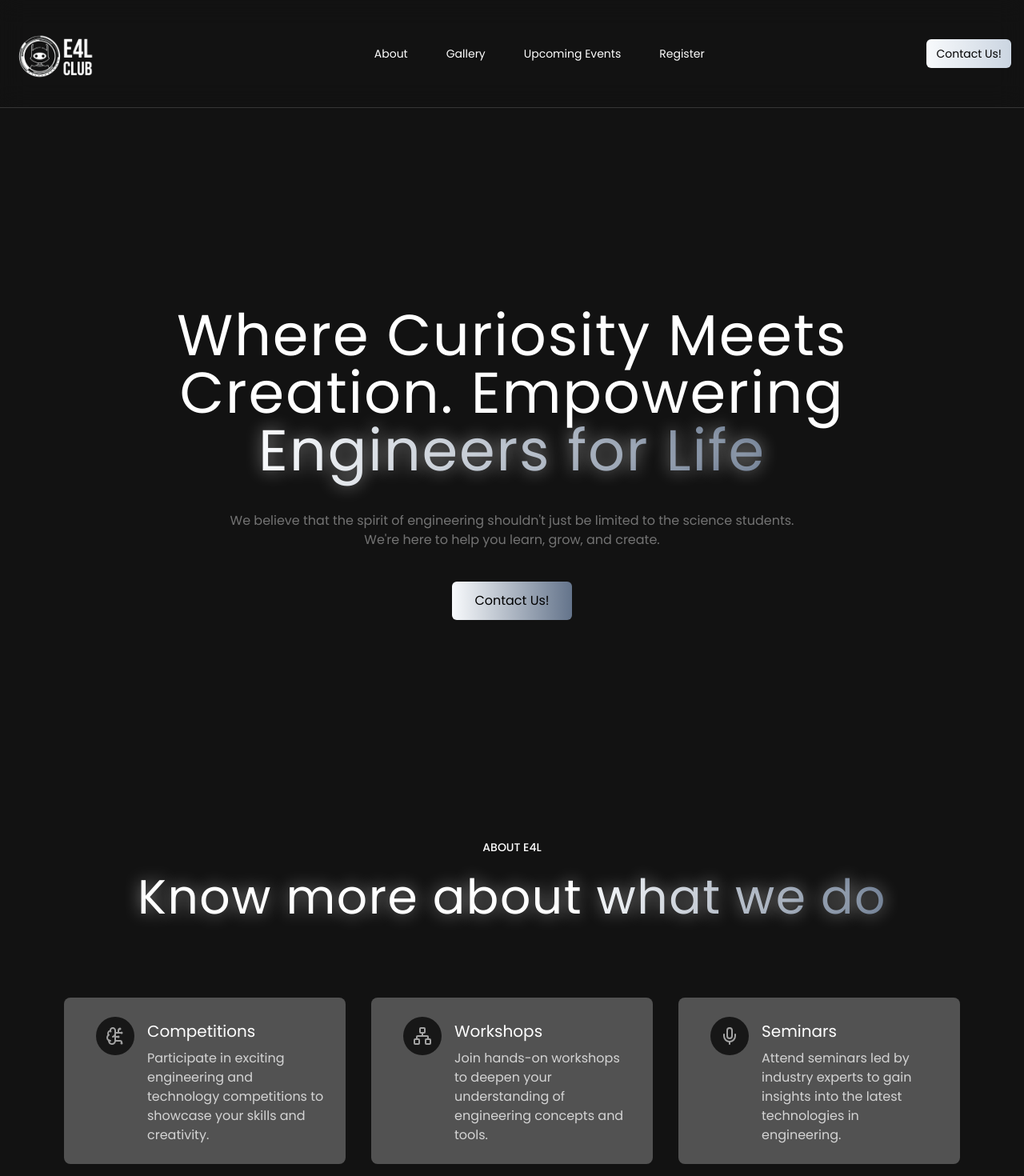
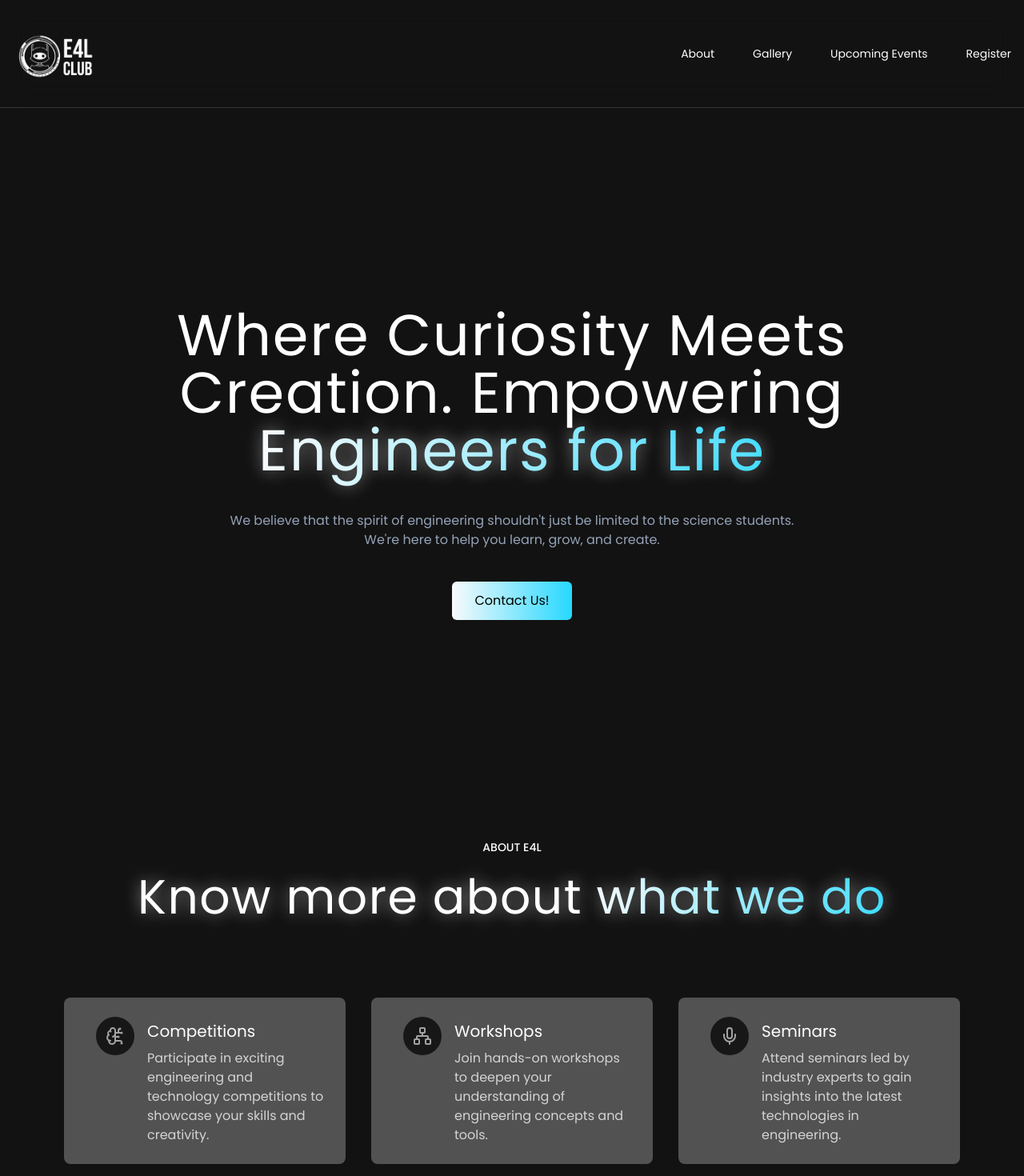
Before and after one commit to E4L-HWU/website, a React (Vite) app: page / in a window 1280 px wide. Shown: the top 1470 px of the page at 80% size. Built offline with nearby package versions, Linux system fonts and the light colour scheme.

Commit message:
Updated color scheme

```diff
--- a/src/components/About.jsx
+++ b/src/components/About.jsx
@@ -19,7 +19,7 @@ const About = () => {
                 >
                     Know more about
                     <span
-                        className="bg-gradient-to-r from-slate-50 to-slate-500 text-transparent bg-clip-text"
+                        className="bg-gradient-to-r from-slate-50 to-primaryBlue text-transparent bg-clip-text"
                         style={{ textShadow: "0 0 20px rgba(255, 255, 255, 0.5)" }}
                     >
                         {" "}what we do
@@ -29,15 +29,15 @@ const About = () => {
             <div className="flex flex-wrap mt-10 lg:mt-20">
                 {features.map((feature, index) => (
                     <div key={index} className="w-full sm:w-1/2 lg:w-1/3 p-4">
-                        <div className="bg-neutral-600 rounded-lg p-6 flex items-start transition-transform transform hover:-translate-y-2 hover:bg-white hover:shadow-lg hover:shadow-neutral-700 group">
+                        <div className="bg-neutral-600 rounded-lg p-6 flex items-start transition-transform transform hover:-translate-y-2 hover:bg-primaryBlue hover:shadow-lg hover:shadow-neutral-700 group">
                             <div className="flex-shrink-0 mx-4 h-12 w-12 p-2 bg-neutral-900 text-neutral-400 rounded-full flex justify-center items-center transition-colors group-hover:text-white">
                                 {feature.icon}
                             </div>
                             <div>
-                                <h5 className="mt-1 mb-2 text-xl text-white transition-colors group-hover:text-neutral-700">
+                                <h5 className="mt-1 mb-2 text-xl text-white transition-colors group-hover:text-white">
                                     {feature.text}
                                 </h5>
-                                <p className="text-md text-neutral-300 transition-colors group-hover:text-neutral-700">
+                                <p className="text-md text-neutral-300 transition-colors group-hover:text-white">
                                     {feature.description}
                                 </p>
                             </div>
--- a/src/components/Hero.jsx
+++ b/src/components/Hero.jsx
@@ -15,7 +15,7 @@ const Hero = () => {
                 <h1 className="text-5xl sm:text-6xl lg:text-7xl text-center tracking-wide">
                     Where Curiosity Meets Creation. Empowering
                     <span
-                        className="bg-gradient-to-r from-slate-50 to-slate-500 text-transparent bg-clip-text"
+                        className="bg-gradient-to-r from-slate-50 to-primaryBlue text-transparent bg-clip-text"
                         style={{ textShadow: "0 0 20px rgba(255, 255, 255, 0.5)" }}
                     >
                         {" "}Engineers for Life
@@ -28,7 +28,7 @@ const Hero = () => {
                 animate="show"
                 className="flex flex-col items-center mt-6 lg:mt-20"
             >
-                <p className="sm:text-md text-center text-neutral-500 max-2-4xl lg:-mt-10">
+                <p className="sm:text-md text-center text-slate-400 max-2-4xl lg:-mt-10">
                     We believe that the spirit of engineering shouldn't just be limited to the science students.
                     <br className="hidden md:block" />
                     We're here to help you learn, grow, and create.
@@ -42,7 +42,7 @@ const Hero = () => {
             >
                 <a
                     href="#"
-                    className="bg-gradient-to-r from-slate-50 to-slate-500 py-3 px-7 mx-3 rounded-md text-black hover:from-slate-400 hover:to-slate-700 hover:text-white transition-all duration-300 ease-in-out hover:shadow-[0_0_20px_5px_rgba(255,255,255,0.4)]"
+                    className="bg-gradient-to-r from-slate-50 to-primaryBlue py-3 px-7 mx-3 rounded-md text-black hover:from-slate-400 hover:to-primaryBlue hover:text-white transition-all duration-300 ease-in-out hover:shadow-[0_0_20px_5px_rgba(255,255,255,0.4)]"
                 >
                     Contact Us!
                 </a>
--- a/src/components/Navbar.jsx
+++ b/src/components/Navbar.jsx
@@ -26,11 +26,6 @@ const Navbar = () => {
                             </li>
                         ))}
                     </ul>
-                    <div className="hidden lg:flex justify-center space-x-12 items-center">
-                        <a href="#" className="bg-gradient-to-r from-slate-50 to-slate-300 py-2 px-3 rounded-md text-black hover:from-slate-600 hover:to-slate-700 hover:text-white transition-all duration-300 ease-in-out">
-                            Contact Us!
-                        </a>
-                    </div>
                     <div className="lg:hidden md:flex flex-col justify-end">
                         <button onClick={handleToggle} className="relative">
                             <Menu className={`w-[40px] h-[40px] absolute transition-transform duration-300 ease-in-out ${isOpen ? 'opacity-0 rotate-180' : 'opacity-100 rotate-0'}`} />
```
